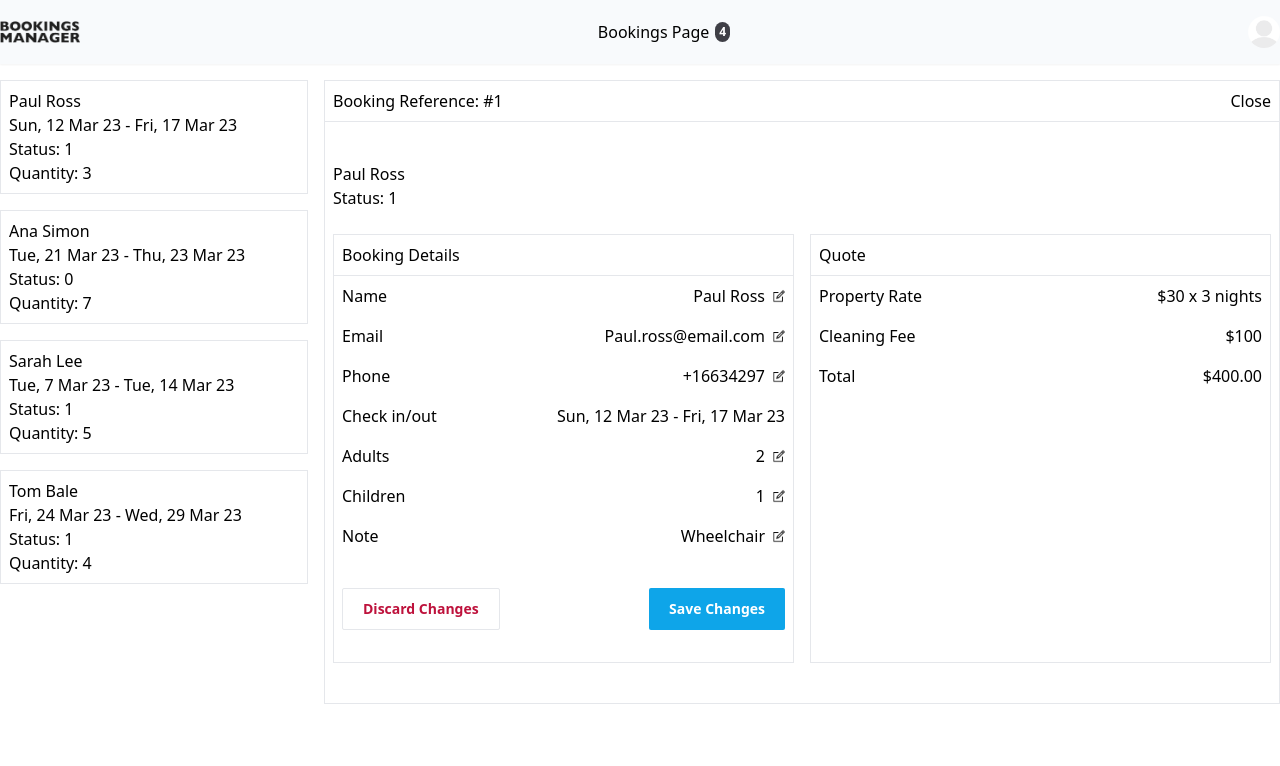
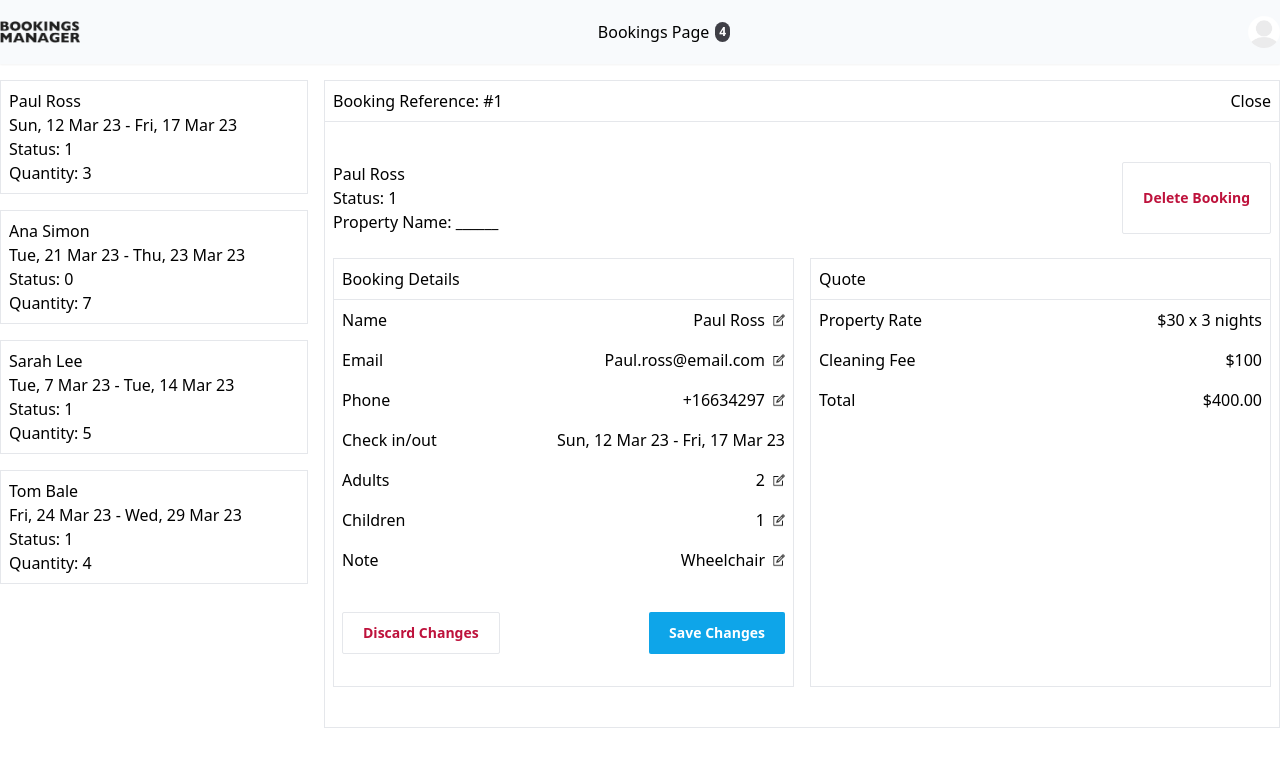
Before and after one commit to iorrah/bookings-manager, a React (Vite) app: page / in a window 1280 px wide. Both pictures are taken after a click on the button 154 px from the left and 137 px from the top of the page. Shown: the top 766 px of the page. Built offline with nearby package versions, Linux system fonts and the light colour scheme.

Commit message:
Implement delete feature

```diff
--- a/src/pages/BookingsPage/BookingDetails/BookingEditor/BookingQuote/index.tsx
+++ b/src/pages/BookingsPage/BookingDetails/BookingEditor/BookingQuote/index.tsx
@@ -5,7 +5,9 @@ import { Booking } from "../../../../../types";
 type BookingQuoteType = FC<{ booking: Booking }>;
 
 export const BookingQuote: BookingQuoteType = ({ booking }) => {
-  console.log({ booking });
+  if (!booking) {
+    console.log({ booking });
+  }
 
   return (
     <>
--- a/src/pages/BookingsPage/BookingDetails/BookingEditor/index.tsx
+++ b/src/pages/BookingsPage/BookingDetails/BookingEditor/index.tsx
@@ -23,9 +23,6 @@ export const BookingEditor: BookingEditorType = ({ booking }) => {
 
   const handleSubmit = (event: React.ChangeEvent<HTMLFormElement>) => {
     event.preventDefault();
-
-    console.log(event.target);
-
     updateBooking(editorBooking);
   };
 
--- a/src/pages/BookingsPage/BookingDetails/index.tsx
+++ b/src/pages/BookingsPage/BookingDetails/index.tsx
@@ -1,18 +1,20 @@
-import { FC, useEffect, useState } from "react";
+import { FC } from "react";
 
 import { Booking } from "../../../types";
 
 import { BookingEditor } from "./BookingEditor";
 
-type BookingDetailsType = FC<{ booking: Booking; onClose: () => void }>;
+type BookingDetailsType = FC<{
+  booking: Booking;
+  onClose: () => void;
+  onDelete: (bookingId: number) => void;
+}>;
 
-export const BookingDetails: BookingDetailsType = ({ booking, onClose }) => {
-  const [guestName, setGuestName] = useState(booking.guestName);
-
-  useEffect(() => {
-    setGuestName(booking.guestName);
-  }, [booking]);
-
+export const BookingDetails: BookingDetailsType = ({
+  booking,
+  onClose,
+  onDelete
+}) => {
   return (
     <div className="border">
       <div className="flex justify-between border-b p-2 mb-8">
@@ -22,9 +24,22 @@ export const BookingDetails: BookingDetailsType = ({ booking, onClose }) => {
       </div>
 
       <div className="pt-2 px-2 pb-10">
-        <div className="mb-6">
-          <p>{guestName}</p>
-          <p>Status: {booking.status}</p>
+        <div className="flex justify-between mb-6">
+          <div>
+            <p>{booking.guestName}</p>
+            <p>Status: {booking.status}</p>
+            <p>Property Name: ______</p>
+          </div>
+
+          <div className="flex">
+            <button
+              type="submit"
+              className="bg-white px-5 py-2.5 text-sm leading-5 rounded-sm font-semibold text-rose-700 border"
+              onClick={() => onDelete(booking.id)}
+            >
+              Delete Booking
+            </button>
+          </div>
         </div>
 
         <BookingEditor booking={booking} />
--- a/src/pages/BookingsPage/index.tsx
+++ b/src/pages/BookingsPage/index.tsx
@@ -1,22 +1,21 @@
-import { useContext, useState } from "react";
-
-import { Booking } from "../../types";
+import { useContext, useEffect, useState } from "react";
 
 import { EmptyState } from "./EmptyState";
 import { BookingsList } from "./BookingsList";
 import { BookingDetails } from "./BookingDetails";
 import { BookingsContext } from "../../providers/bookings";
+import { Booking } from "../../types";
 
 export const BookingsPage = () => {
   const [bookingId, setBookingId] = useState<number | null>(null);
-  const { findBooking } = useContext(BookingsContext);
-  const booking = bookingId ? findBooking(bookingId) : null;
+  const [booking, setBooking] = useState<Booking | null>(null);
+  const { bookings, findBooking, deleteBooking } = useContext(BookingsContext);
 
   const closeBooking = () => {
     setBookingId(null);
   };
 
-  const handleBookingClick = (selectedBookingId: number | null) => {
+  const handleBookingSelection = (selectedBookingId: number | null) => {
     if (selectedBookingId && selectedBookingId === bookingId) {
       closeBooking();
     } else {
@@ -24,19 +23,55 @@ export const BookingsPage = () => {
     }
   };
 
+  const handleNextBooking = (bookingId: number) => {
+    if (bookings.length === 1) {
+      setBookingId(null);
+      deleteBooking(bookingId);
+      return;
+    }
+
+    let deletionIndex = 0;
+
+    bookings.forEach((booking, i) => {
+      if (booking.id === bookingId) {
+        deletionIndex = i;
+      }
+    });
+
+    if (bookings[deletionIndex + 1]) {
+      setBookingId(bookings[deletionIndex + 1].id);
+    } else if (bookings[0]) {
+      setBookingId(bookings[0].id);
+    }
+
+    deleteBooking(bookingId);
+  };
+
   const handleCloseBooking = () => {
     closeBooking();
   };
 
+  useEffect(() => {
+    if (bookingId) {
+      setBooking(findBooking(bookingId));
+    } else {
+      setBooking(null);
+    }
+  }, [bookingId]);
+
   return (
     <main className="container mx-auto flex py-4 grid grid-cols-12 gap-4">
       <aside className="col-span-3">
-        <BookingsList onClick={handleBookingClick} />
+        <BookingsList onClick={handleBookingSelection} />
       </aside>
 
       <article className="col-span-9">
         {booking ? (
-          <BookingDetails booking={booking} onClose={handleCloseBooking} />
+          <BookingDetails
+            booking={booking}
+            onClose={handleCloseBooking}
+            onDelete={handleNextBooking}
+          />
         ) : (
           <EmptyState />
         )}
--- a/src/providers/bookings.tsx
+++ b/src/providers/bookings.tsx
@@ -6,10 +6,12 @@ import { Booking, Bookings } from "../types";
 export const BookingsContext = createContext<{
   bookings: Bookings;
   updateBooking: (booking: Booking) => void;
-  findBooking: (id: number) => Booking | null;
+  deleteBooking: (bookingId: number) => void;
+  findBooking: (bookingId: number) => Booking | null;
 }>({
   bookings: [],
   updateBooking: () => {},
+  deleteBooking: () => {},
   findBooking: () => null
 });
 
@@ -34,11 +36,21 @@ export const BookingsContextProvider: BookingsContextProviderType = ({
     setBookings(updatedBookings);
   };
 
-  const findBooking = (searchId: number) =>
-    bookings.find(({ id }: Booking) => searchId === id) || null;
+  const deleteBooking = (bookingId: number) => {
+    const updatedBookings = bookings.filter(
+      (booking: Booking) => bookingId !== booking.id
+    );
+
+    setBookings(updatedBookings);
+  };
+
+  const findBooking = (bookingId: number) =>
+    bookings.find(({ id }: Booking) => bookingId === id) || null;
 
   return (
-    <BookingsContext.Provider value={{ bookings, updateBooking, findBooking }}>
+    <BookingsContext.Provider
+      value={{ bookings, updateBooking, deleteBooking, findBooking }}
+    >
       {children}
     </BookingsContext.Provider>
   );
```
